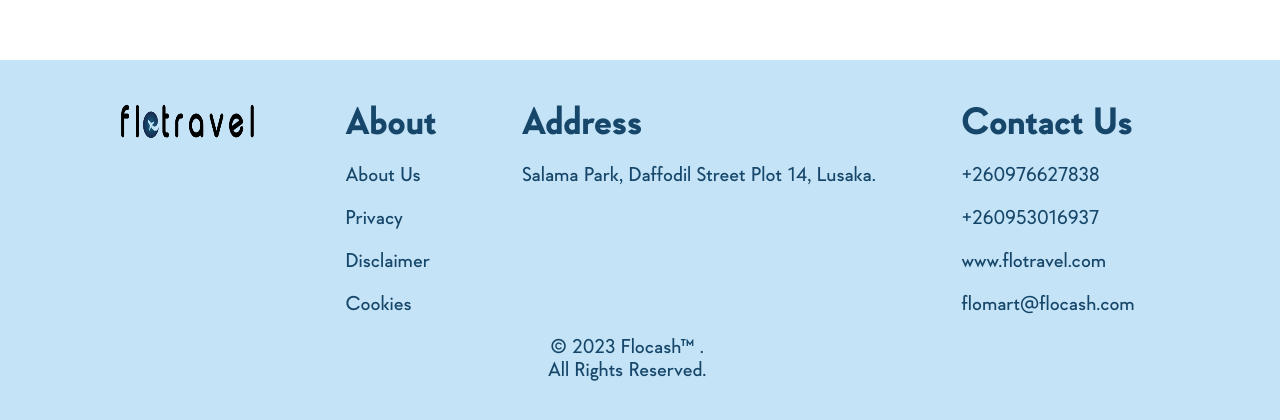
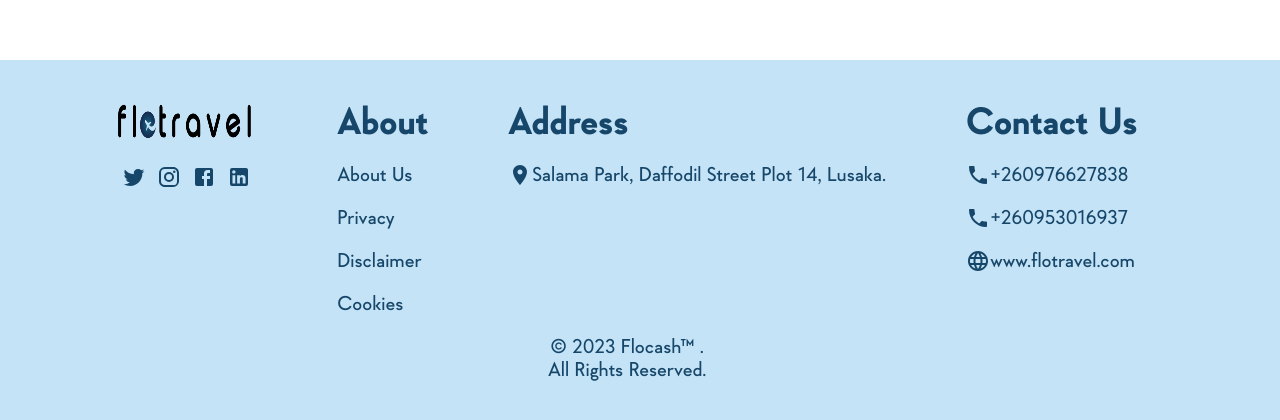
Before and after one commit to M00n-man92/flowtravel, a React (Create React App) app: page / in a window 1280 px wide. Shown: the part 2270-2690 px from the top of the page. Built offline with nearby package versions, Linux system fonts and the light colour scheme.

Commit message:
some of the changes

```diff
--- a/package.json
+++ b/package.json
@@ -3,6 +3,10 @@
   "version": "0.1.0",
   "private": true,
   "dependencies": {
+    "@emotion/react": "^11.10.6",
+    "@emotion/styled": "^11.10.6",
+    "@mui/icons-material": "^5.11.0",
+    "@mui/material": "^5.13.6",
     "@testing-library/jest-dom": "^5.16.5",
     "@testing-library/react": "^13.4.0",
     "@testing-library/user-event": "^13.5.0",
--- a/src/header/nav/index.js
+++ b/src/header/nav/index.js
@@ -1,6 +1,10 @@
+import { useState } from "react"
+
 import "../../style/header/nav.scss"
 
 export default function Navigation() {
+  const [openRightSideBar, setOpenRight] = useState(false)
+
   return (
     <div className="navigtion">
       <div className="navigationspacing">
@@ -69,6 +73,19 @@ export default function Navigation() {
               <span>Contact</span>
             </a>
           </div>
+          <div className="burger">
+            <div
+              className="hamburger"
+              onClick={(e) => {
+                setOpenRight(!openRightSideBar)
+                console.log(openRightSideBar)
+              }}
+            >
+              <span className="lineone"></span>
+              <span className="linetwo"></span>
+              <span className="linehthree"></span>
+            </div>
+          </div>
         </div>
       </div>
     </div>
--- a/src/page/footer/index.js
+++ b/src/page/footer/index.js
@@ -1,4 +1,14 @@
 import "../../style/page/footer/footer.scss"
+
+import {
+  Facebook,
+  Instagram,
+  Language,
+  LinkedIn,
+  LocationOn,
+  Phone,
+  Twitter,
+} from "@mui/icons-material"
 export default function Footer() {
   return (
     <div className="footer" id="contacts">
@@ -11,7 +21,21 @@ export default function Footer() {
                 src="/assets/flotravel-logo.png"
                 alt=""
               />
-              <div className="coulms">{/* <span>Click Happy.</span> */}</div>
+              <div
+                className="coulms"
+                style={{
+                  display: "flex",
+                  flexDirection: "row",
+                  width: "100%",
+                  justifyContent: "space-around",
+                  marginTop: "15px",
+                }}
+              >
+                <Twitter style={{ color: "#16476a" }} />
+                <Instagram style={{ color: "#16476a" }} />
+                <Facebook style={{ color: "#16476a" }} />
+                <LinkedIn style={{ color: "#16476a" }} />
+              </div>
             </div>
             <div className="individual">
               <span>About</span>
@@ -25,16 +49,25 @@ export default function Footer() {
             <div className="individual">
               <span>Address</span>
               <div className="icons">
+                <LocationOn style={{ color: "#16476a" }} />
                 <span>Salama Park, Daffodil Street Plot 14, Lusaka.</span>
               </div>
             </div>
             <div className="individual">
               <span>Contact Us</span>
               <div className="coulms">
-                <span>+260976627838</span>
-                <span>+260953016937</span>
-                <span>www.flotravel.com </span>
-                <span>flomart@flocash.com</span>
+                <div style={{ display: "flex" }}>
+                  <Phone style={{ color: "#16476a" }} />
+                  <span>+260976627838</span>
+                </div>
+                <div style={{ display: "flex" }}>
+                  <Phone style={{ color: "#16476a" }} />
+                  <span>+260953016937</span>
+                </div>
+                <div style={{ display: "flex" }}>
+                  <Language style={{ color: "#16476a" }} />
+                  <span>www.flotravel.com </span>
+                </div>
               </div>
             </div>
           </div>
--- a/src/style/header/nav.scss
+++ b/src/style/header/nav.scss
@@ -57,6 +57,52 @@
           font-family: "GeraldtonBold";
         }
       }
+      .burger {
+        @media (min-width: 300px) {
+          // background-color: red;
+        }
+        @media (min-width: 480px) {
+          // background-color: red;
+        }
+        @media (min-width: 768px) {
+          // background-color: blue;
+        }
+        @media (min-width: 1024px) {
+          display: none;
+        }
+        @media (min-width: 1200px) {
+          display: none;
+        }
+        .hamburger {
+          height: 18px;
+          width: 28px;
+          cursor: pointer;
+          display: flex;
+          flex-direction: column;
+          justify-content: space-between;
+          scrollbar-width: none;
+          // background-color: red;
+          &::-webkit-scrollbar {
+            display: none;
+          }
+          // @include mobile {
+          //   height: 16px;
+          //   width: 15px;
+          //   margin-right: 5px;
+          // }
+
+          span {
+            width: 100%;
+            height: 3px;
+            background-color: black;
+            transform-origin: left;
+            transition: all 2s ease;
+            // @include mobile {
+            //   height: 2px;
+            // }
+          }
+        }
+      }
       span {
       }
     }
--- a/src/style/page/footer/footer.scss
+++ b/src/style/page/footer/footer.scss
@@ -6,6 +6,7 @@
   @media (min-width: 300px) {
     width: 100dvw;
     height: fit-content;
+    // background-color: red;
   }
   @media (min-width: 480px) {
     width: 100dvw;
@@ -30,18 +31,20 @@
     margin-top: 5%;
     @media (min-width: 300px) {
       margin-top: 40px;
-      margin-left: 20%;
-      margin-right: 16%;
+      margin-left: 10%;
+      margin-right: 10%;
+
+      // background-color: red;
     }
     @media (min-width: 480px) {
       margin-top: 40px;
-      margin-left: 20%;
-      margin-right: 16%;
+      margin-left: 10%;
+      margin-right: 10%;
     }
     @media (min-width: 768px) {
       margin-top: 40px;
-      margin-left: 20%;
-      margin-right: 16%;
+      margin-left: 10%;
+      margin-right: 10%;
     }
     @media (min-width: 1024px) {
       // margin-top: 40px;
@@ -64,7 +67,7 @@
         @media (min-width: 300px) {
           flex-direction: column;
           width: 100%;
-          height: 100%;
+          height: 380px;
           flex-wrap: wrap;
           // background-color: red;
         }
@@ -95,7 +98,7 @@
           // background-color: red;
           flex-direction: column;
           @media (min-width: 300px) {
-            width: 100%;
+            width: 50%;
           }
           @media (min-width: 480px) {
             width: 100%;
--- a/src/style/page/home/home.scss
+++ b/src/style/page/home/home.scss
@@ -74,25 +74,62 @@
       // background-color: red;
       justify-content: space-around;
       @media (min-width: 300px) {
+        width: 100%;
         margin-top: 3%;
         // background-color: red;
       }
       @media (min-width: 480px) {
+        width: 100%;
         margin-top: 3%;
       }
       @media (min-width: 768px) {
+        width: 100%;
         margin-top: 3%;
         // display: none;
       }
       @media (min-width: 1024px) {
         margin-top: 10%;
+        width: 400px;
       }
       @media (min-width: 1200px) {
         margin-top: 10%;
+        width: 400px;
       }
       .homedetailcontainer {
         display: flex;
         flex-direction: column;
+
+        @media (min-width: 300px) {
+          width: 100%;
+          // background-color: red;
+          align-items: center;
+          justify-content: center;
+        }
+        @media (min-width: 480px) {
+          width: 100%;
+          // background-color: red;
+          align-items: center;
+          justify-content: center;
+        }
+        @media (min-width: 768px) {
+          width: 100%;
+          // background-color: red;
+          align-items: center;
+          justify-content: center;
+          // display: none;
+        }
+        @media (min-width: 1024px) {
+          width: unset;
+          // background-color: red;
+          align-items: unset;
+          justify-content: unset;
+        }
+        @media (min-width: 1200px) {
+          width: unset;
+          // background-color: red;
+          align-items: unset;
+          justify-content: unset;
+        }
         .top {
           font-size: 60px;
           color: #16476a;
@@ -104,6 +141,7 @@
             font-size: 28px;
             color: #16476a;
             font-family: "GeraldtonBlack";
+            text-align: center;
           }
           @media (min-width: 480px) {
             margin-top: 30px;
@@ -111,6 +149,7 @@
             font-size: 28px;
             color: #16476a;
             font-family: "GeraldtonBlack";
+            text-align: center;
           }
           @media (min-width: 768px) {
             margin-top: 30px;
@@ -118,6 +157,7 @@
             font-size: 28px;
             color: #16476a;
             font-family: "GeraldtonBlack";
+            text-align: center;
             // display: none;
           }
           @media (min-width: 1024px) {
@@ -128,6 +168,7 @@
             font-family: "GeraldtonBlack";
             // margin-bottom: 10px;
             margin-bottom: 45px;
+            text-align: unset;
           }
           @media (min-width: 1200px) {
             margin-top: 0px;
@@ -136,6 +177,7 @@
             color: #16476a;
             font-family: "GeraldtonBlack";
             margin-bottom: 45px;
+            text-align: unset;
           }
         }
         .lower {
```
Also changed, not shown: src/header/dropdown/index.js (added), 1 other file (tests, documents, lock files or other folders).
